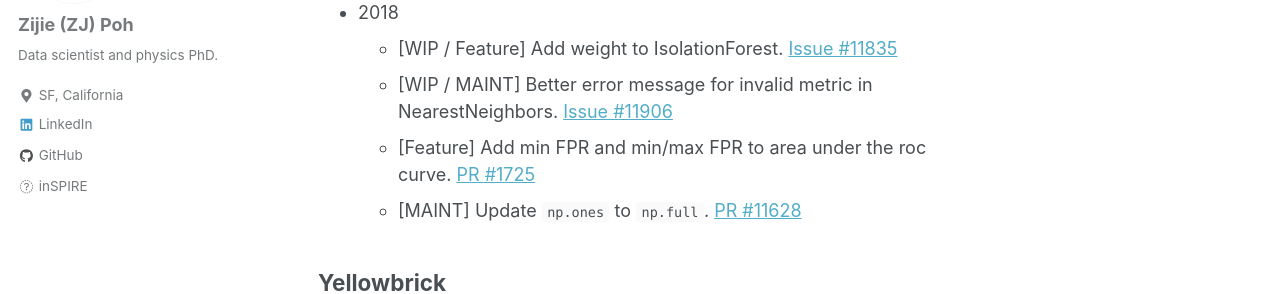
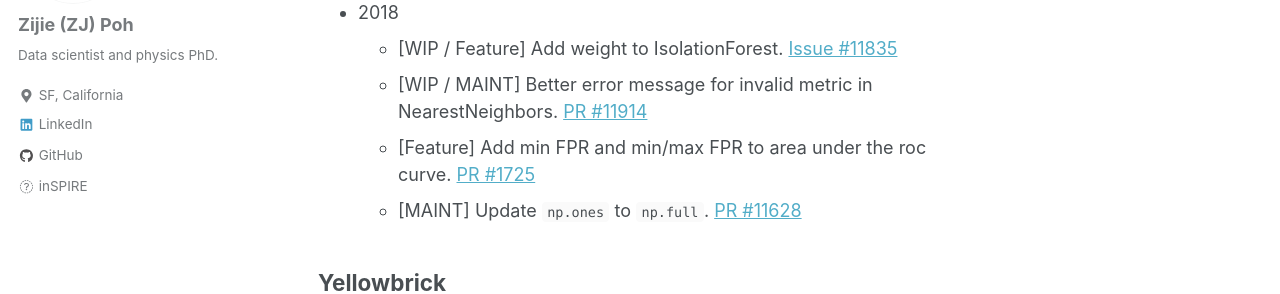
Before and after one commit to ZJPoh/zjpoh.github.io, a Jekyll site: the page built from _pages/os_contrib.md, in a window 1280 px wide and 900 px high. Shown: the part 210-504 px from the top of the window. Built offline with Jekyll 4.4.1, drawn with Linux system fonts in a browser that asks for light colours; nearby versions of some CDN libraries.

Commit message:
Update os contrib

```diff
--- a/_pages/yellowbrick_contribution.md
+++ b/_pages/os_contrib.md
@@ -10,7 +10,7 @@ author_profile: true
 ## Scikit-learn
 * 2018
   * [WIP / Feature] Add weight to IsolationForest. [Issue #11835](https://github.com/scikit-learn/scikit-learn/issues/11835)
-  * [WIP / MAINT] Better error message for invalid metric in NearestNeighbors. [Issue #11906](https://github.com/scikit-learn/scikit-learn/issues/11906)
+  * [WIP / MAINT] Better error message for invalid metric in NearestNeighbors. [PR #11914](https://github.com/scikit-learn/scikit-learn/pull/11914)
   * [Feature] Add min FPR and min/max FPR to area under the roc curve. [PR #1725](https://github.com/scikit-learn/scikit-learn/pull/11725)
   * [MAINT] Update `np.ones` to `np.full`. [PR #11628](https://github.com/scikit-learn/scikit-learn/pull/11628)
 
```
